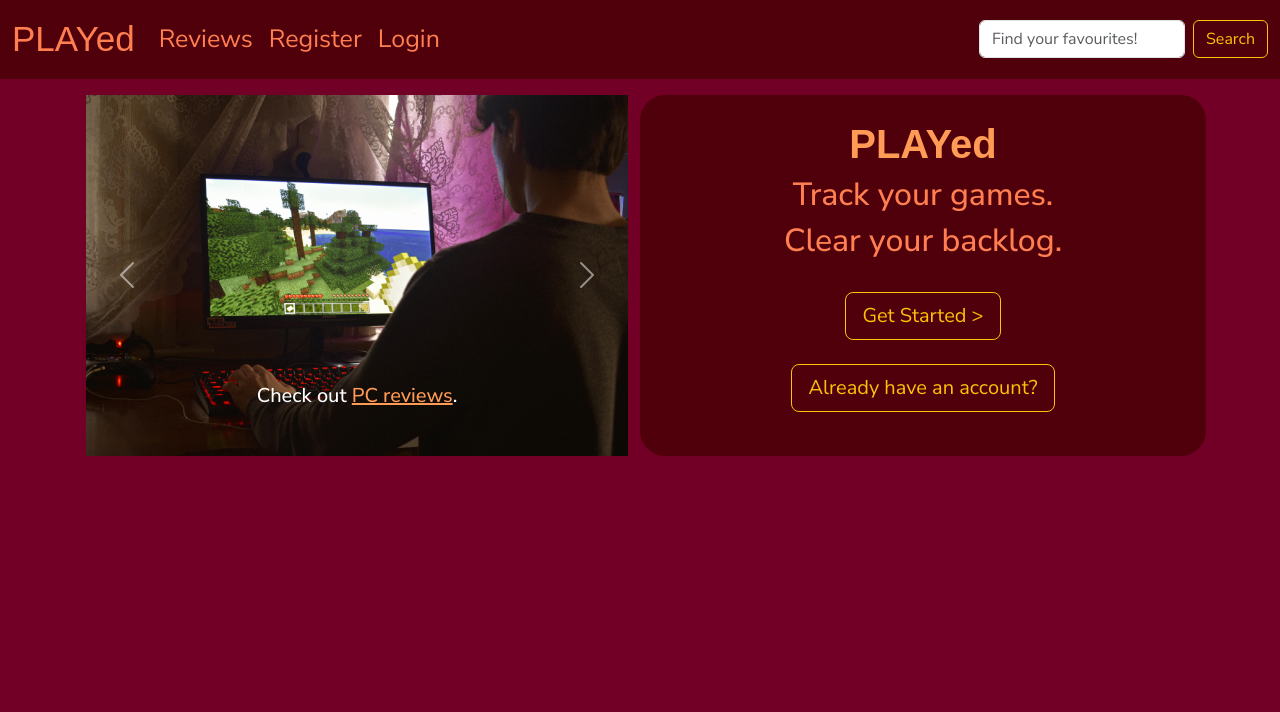
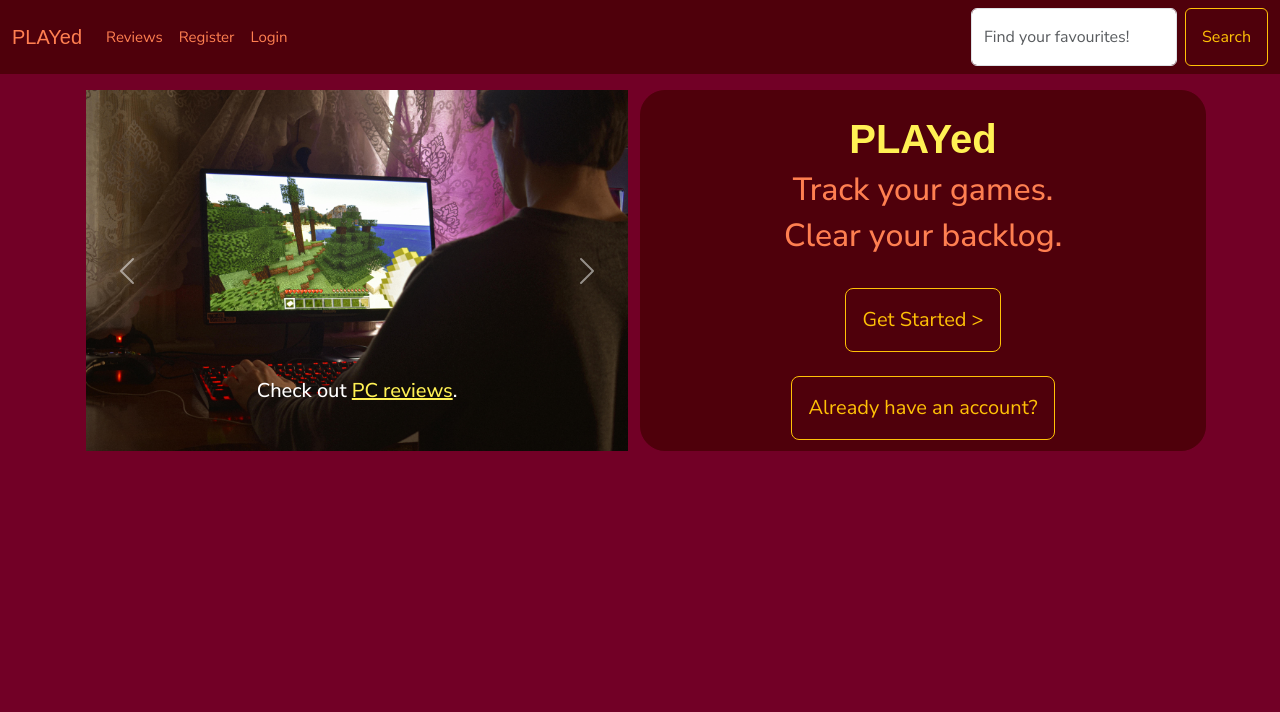
Before and after one commit to AbraWalker/capstone-project, a Django app: page / in a window 1280 px wide. Shown: the top 712 px of the page. Run offline with Django 4.2, Linux system fonts and the light colour scheme; some web fonts are replaced.

Commit message:
add media queries to improve readability on smaller devices

```diff
--- a/static/css/style.css
+++ b/static/css/style.css
@@ -10,7 +10,7 @@
     --background-color: #720026;
     --light-accent-color: #CE4257;
     --text-color: #FF7F51;
-    --text-highlight-color: #FF9B54;
+    --text-highlight-color: #fff154;
     --black: #000000;
     --white: #FFFFFF;
 
@@ -67,7 +67,7 @@ main {
 }
 
 h5 > a {
-    color: var(--text-highlight-color);
+    color: var(--text-highlight-color) !important;
 }
 
 #landing {
@@ -170,6 +170,10 @@ h5 > a {
     margin: 1rem;
 }
 
+.btn {
+    padding: 1rem;
+}
+
 #recent {
     display: flex;
     flex-direction: column;
@@ -216,7 +220,7 @@ h5 > a {
 }
 
 /* django messages */
-#msg {
+.alert {
     text-align: center !important;
     color: var(--white) !important;
 }
@@ -244,3 +248,14 @@ footer a {
 footer a:hover {
     color: var(--white);
 }
+
+/*media queries*/
+/* small devices */
+@media screen and (min-width:600px) {
+    .navbar {
+        font-size: 15px;
+    }
+    .navbar-brand {
+        font-size: 20px;
+    }
+}
```
